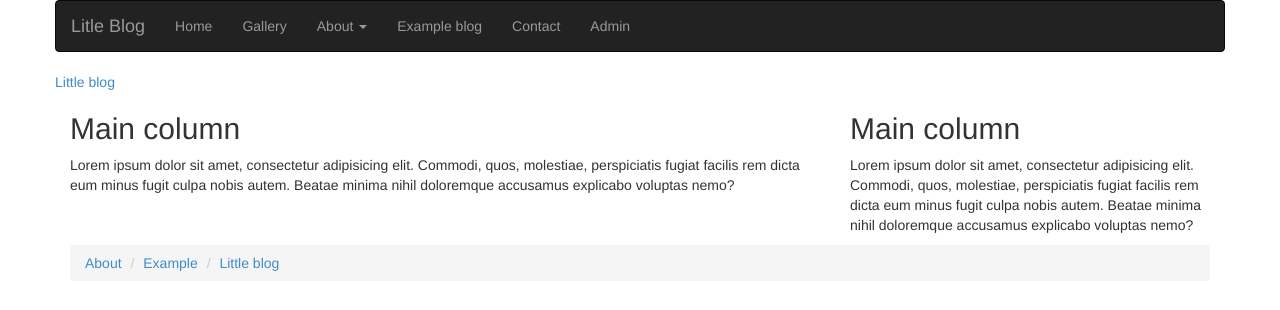
After one commit to edo979/silex_app, a PHP site: template app/views/admin/dashboard.twig in a window 1280 px wide. The commit adds this page. Shown: the top 310 px of the page. Run offline with PHP 8.4, Linux system fonts and the light colour scheme; the template is opened without the code that fills it, so the values that code supplies are empty; some libraries are stand-ins or nearby versions.

Commit message:
add backend navigation

```diff
--- a/app/views/_header.twig
+++ b/app/views/_header.twig
@@ -1,3 +1,12 @@
+{% if pageId == 'admin'%}
+  <nav class="navbar navbar-inverse" role="navigation">
+    <ul class="nav navbar-nav">
+      <a class="navbar-brand" href="{{path('homepage')}}">Litle Blog - Admin</a>
+      <li><a href="{{path('dashboard')}}">Dashboard</a></li>
+      <li><a href="{{path('admin_logout')}}">Logout</a></li>
+    </ul><!--nav-->
+  </nav>
+{% else %}
   <nav class="navbar navbar-inverse" role="navigation">
     <ul class="nav navbar-nav">
       <a class="navbar-brand" href="{{path('homepage')}}">Litle Blog</a>
@@ -14,6 +23,7 @@
       </li>
       <li><a href="{{path('example')}}">Example blog</a></li>
       <li><a href="{{path('contact')}}">Contact</a></li>
+      <li><a href="{{path('dashboard')}}">Admin</a></li>
     </ul><!--nav-->
   </nav>
 
@@ -22,3 +32,4 @@
       <a href="{{ path('homepage') }}">Little blog</a>
     </section>
   </header><!--branding-->
+{% endif %}
--- /dev/null
+++ b/app/views/admin/dashboard.twig
@@ -0,0 +1,11 @@
+{% extends 'layout.twig' %}
+
+{% block main %}
+<h2>Main column</h2>
+<p>Lorem ipsum dolor sit amet, consectetur adipisicing elit. Commodi, quos, molestiae, perspiciatis fugiat facilis rem dicta eum minus fugit culpa nobis autem. Beatae minima nihil doloremque accusamus explicabo voluptas nemo?</p>
+{% endblock %}
+
+{% block sidebar %}
+<h2>Main column</h2>
+<p>Lorem ipsum dolor sit amet, consectetur adipisicing elit. Commodi, quos, molestiae, perspiciatis fugiat facilis rem dicta eum minus fugit culpa nobis autem. Beatae minima nihil doloremque accusamus explicabo voluptas nemo?</p>
+{% endblock %}
--- a/app/views/layout.twig
+++ b/app/views/layout.twig
@@ -4,8 +4,8 @@
     <title>{{ title }}</title>
     <meta name="viewport" content="width=device-width, initial-scale=1.0">
     <!-- Bootstrap -->
-    <link href="css/bootstrap.min.css" rel="stylesheet" media="screen">
-    <link href="css/theme.min.css" rel="stylesheet" media="screen">
+    <link href="/css/bootstrap.min.css" rel="stylesheet" media="screen">
+    <link href="/css/theme.min.css" rel="stylesheet" media="screen">
 
     <!-- HTML5 shim and Respond.js IE8 support of HTML5 elements and media queries -->
     <!--[if lt IE 9]>
@@ -35,10 +35,10 @@
 
     {%block javascript%}
         <!-- jQuery (necessary for Bootstrap's JavaScript plugins) -->
-        <script src="js/jquery.js"></script>
+        <script src="/js/jquery.js"></script>
         <!-- Include all compiled plugins (below), or include individual files as needed -->
-        <script src="js/bootstrap.min.js"></script>
-        <script src="js/pagescript.js"></script>
+        <script src="/js/bootstrap.min.js"></script>
+        <script src="/js/pagescript.js"></script>
     {%endblock%}
       </body>
     </html>
--- a/app/views/login.twig
+++ b/app/views/login.twig
@@ -1,6 +1,6 @@
 {% extends 'layout.twig' %}
 
-{% block body %}
+{% block main %}
     <form action="{{ path('admin_login_check') }}" method="POST" class="form row" role="form">
         {% if error %}
             <div class="alert alert-error">
--- a/web/js/pagescript.js
+++ b/web/js/pagescript.js
@@ -6,4 +6,5 @@ $(function(){
   $("#about nav.navbar ul li a:contains('About')").first().parent().addClass('active');
   $("#example nav.navbar ul li a:contains('Example')").first().parent().addClass('active');
   $("#contact nav.navbar ul li a:contains('Contact')").first().parent().addClass('active');
+  $("#login nav.navbar ul li a:contains('Admin')").first().parent().addClass('active');
 });
```
Also changed, not shown: app/adminController.php (added, +12 -0 lines), app/controllers.php (+41 -36 lines). Lines whose indentation alone changed are shown as unchanged.
